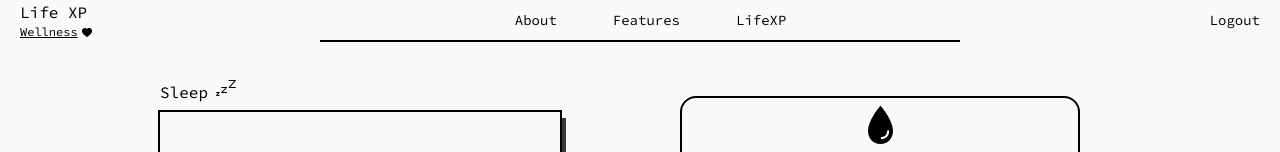
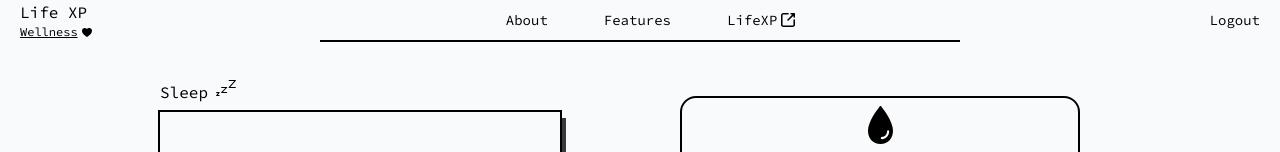
Before and after one commit to TenScoops/WelnessXP, a React (Vite) app in the folder Frontend/: page / in a window 1280 px wide. Shown: the top 152 px of the page. Built offline with nearby package versions, Linux system fonts and the light colour scheme.

Commit message:
icon addition

```diff
--- a/Frontend/src/Components/Icons/Icons.tsx
+++ b/Frontend/src/Components/Icons/Icons.tsx
@@ -65,3 +65,13 @@ export const CheckMark: React.FC = () => {
         </svg>
     )
 }
+
+
+// LifeXP - redirect
+export const RedirectIcon: React.FC = () => {
+    return (<svg width="14" height="14" viewBox="0 0 14 14" fill="none" xmlns="http://www.w3.org/2000/svg">
+            <path d="M13.2222 6.22222C13.0159 6.22222 12.8181 6.30417 12.6722 6.45003C12.5264 6.59589 12.4444 6.79372 12.4444 7V11.6667C12.4444 11.8729 12.3625 12.0708 12.2166 12.2166C12.0708 12.3625 11.8729 12.4444 11.6667 12.4444H2.33333C2.12705 12.4444 1.92922 12.3625 1.78336 12.2166C1.6375 12.0708 1.55556 11.8729 1.55556 11.6667V2.33333C1.55556 2.12705 1.6375 1.92922 1.78336 1.78336C1.92922 1.6375 2.12705 1.55556 2.33333 1.55556H7C7.20628 1.55556 7.40411 1.47361 7.54997 1.32775C7.69583 1.18189 7.77778 0.984057 7.77778 0.777778C7.77778 0.571498 7.69583 0.373667 7.54997 0.227806C7.40411 0.0819442 7.20628 0 7 0H2.33333C1.71449 0 1.121 0.245833 0.683418 0.683418C0.245833 1.121 0 1.71449 0 2.33333V11.6667C0 12.2855 0.245833 12.879 0.683418 13.3166C1.121 13.7542 1.71449 14 2.33333 14H11.6667C12.2855 14 12.879 13.7542 13.3166 13.3166C13.7542 12.879 14 12.2855 14 11.6667V7C14 6.79372 13.9181 6.59589 13.7722 6.45003C13.6263 6.30417 13.4285 6.22222 13.2222 6.22222Z" fill="black"/>
+            <path d="M10.1111 1.55556H11.34L6.44773 6.44C6.37483 6.5123 6.31697 6.59833 6.27748 6.69311C6.238 6.78789 6.21767 6.88955 6.21767 6.99222C6.21767 7.0949 6.238 7.19656 6.27748 7.29134C6.31697 7.38612 6.37483 7.47214 6.44773 7.54444C6.52004 7.61734 6.60606 7.67521 6.70084 7.71469C6.79562 7.75418 6.89728 7.77451 6.99995 7.77451C7.10263 7.77451 7.20429 7.75418 7.29907 7.71469C7.39385 7.67521 7.47987 7.61734 7.55218 7.54444L12.4444 2.66V3.88889C12.4444 4.09517 12.5263 4.293 12.6722 4.43886C12.8181 4.58472 13.0159 4.66667 13.2222 4.66667C13.4285 4.66667 13.6263 4.58472 13.7721 4.43886C13.918 4.293 14 4.09517 14 3.88889V0.777778C14 0.571498 13.918 0.373667 13.7721 0.227806C13.6263 0.0819442 13.4285 0 13.2222 0H10.1111C9.90479 0 9.70696 0.0819442 9.56109 0.227806C9.41523 0.373667 9.33329 0.571498 9.33329 0.777778C9.33329 0.984057 9.41523 1.18189 9.56109 1.32775C9.70696 1.47361 9.90479 1.55556 10.1111 1.55556Z" fill="black"/>
+            </svg>
+    )
+}
--- a/Frontend/src/Components/Navbar/Navbar.tsx
+++ b/Frontend/src/Components/Navbar/Navbar.tsx
@@ -1,11 +1,11 @@
-import { Heart2, Settings } from "../Icons/Icons"
+import { Heart2, Settings, RedirectIcon } from "../Icons/Icons"
 
 const Navbar = () => {
     return(
     <div className=" w-full fixed bg-slate-50 z-50">
        <div className=" flex flex-row justify-between items-center">
             <div className="ml-5">
-                <h1>Life XP</h1>
+                <h3>Life XP</h3>
                 <div className="flex flex-row items-center">
                     <h3 className="text-xs underline mr-1">
                         Wellness
@@ -14,9 +14,14 @@ const Navbar = () => {
                 </div>
             </div>
             <div className="flex flex-row space-x-14 text-sm">
-                <h1 className="cursor-pointer">About</h1>
-                <h1 className="cursor-pointer">Features</h1>
-                <h1 className="cursor-pointer">LifeXP</h1>
+                <h3 className="cursor-pointer">About</h3>
+                <h3 className="cursor-pointer">Features</h3>
+                <div className="flex items-center space-x-1">
+                    <h3 className="cursor-pointer">
+                        LifeXP
+                    </h3>
+                    <RedirectIcon />
+                </div>
             </div>
             <button className="mr-5 text-sm">
                 Logout
```
